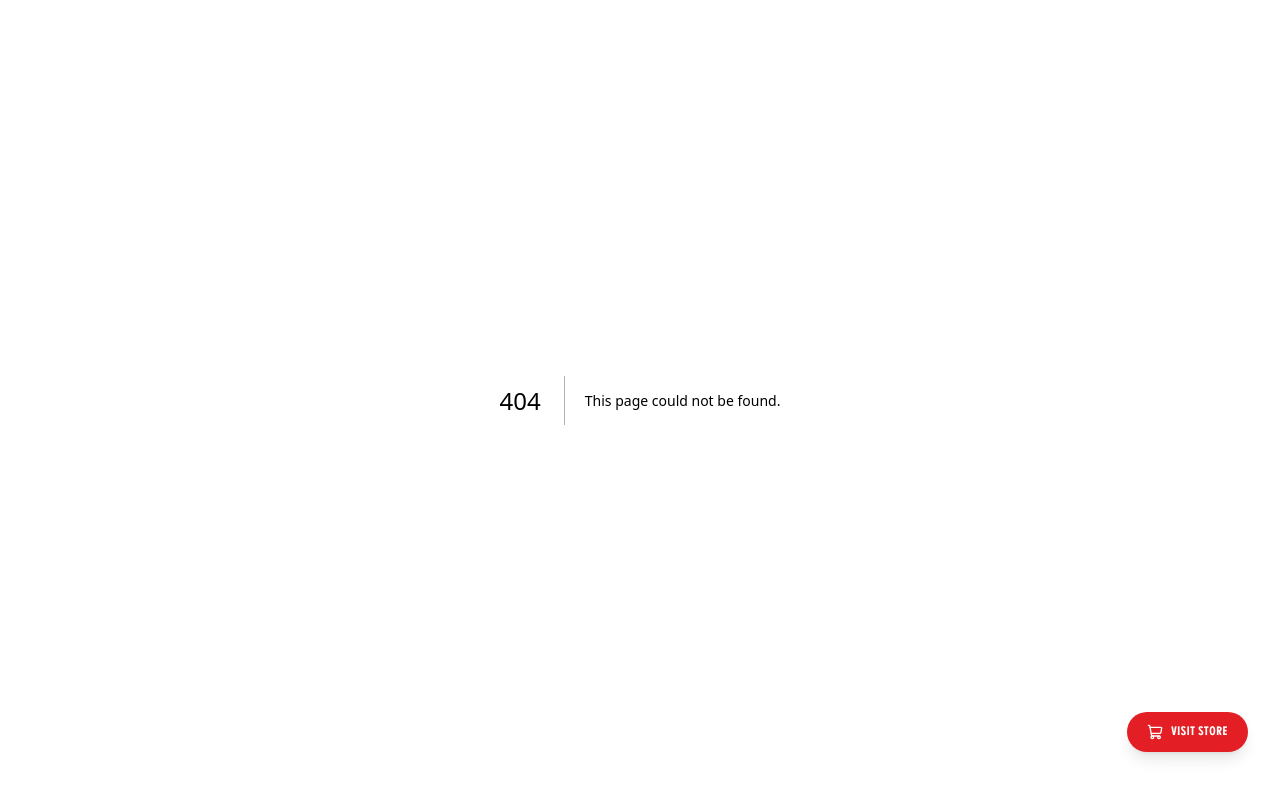
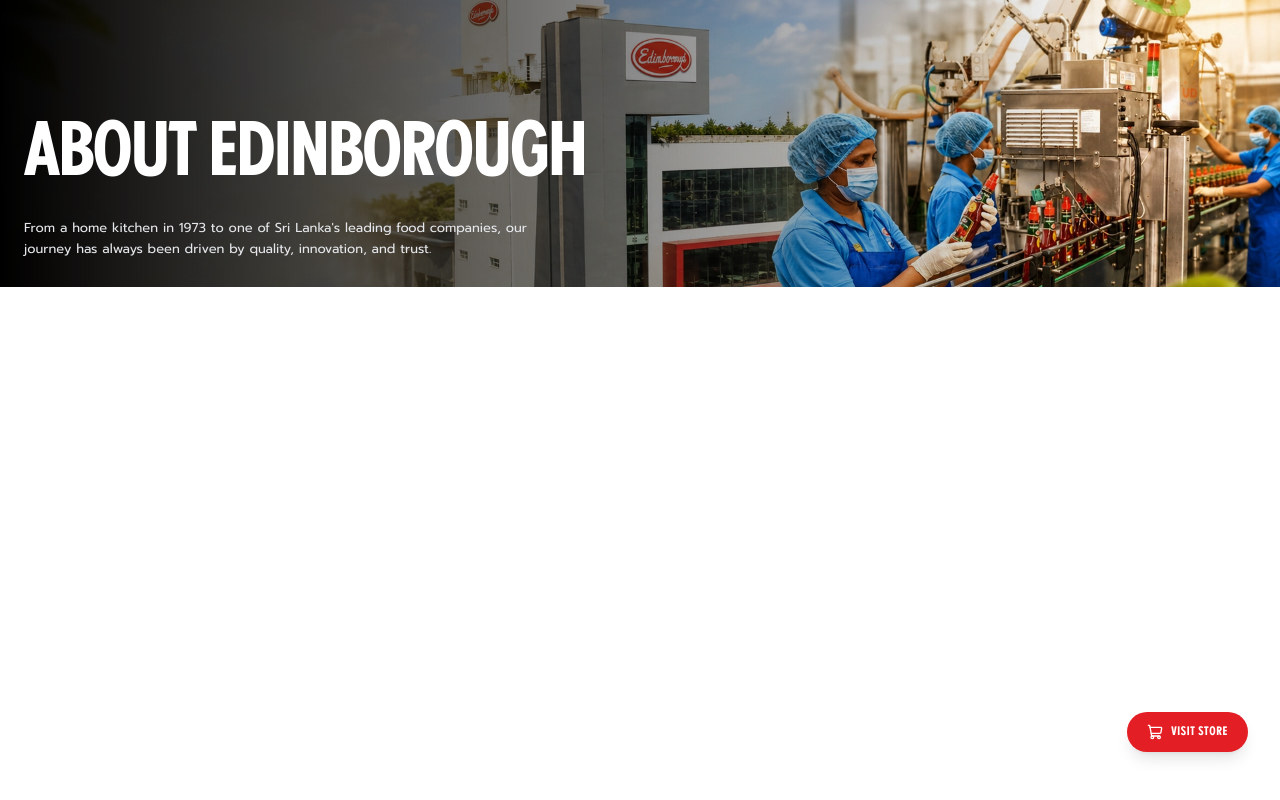
Before and after one commit to Hiruna-SP/edinborough-frontend-next, a Next.js app: page /about in a window 1280 px wide. Before the commit this address had no page. Shown: the top 800 px of the page. Built offline with nearby package versions, Linux system fonts and the light colour scheme.

Commit message:
Add About page with HeroBanner component and background image

```diff
--- /dev/null
+++ b/app/about/page.tsx
@@ -0,0 +1,13 @@
+import HeroBanner from "@/components/common/heroBanner";
+
+export default function About() {
+  return (
+    <main className="min-h-screen bg-white">
+      <HeroBanner
+        title="About Edinborough"
+        text="From a home kitchen in 1973 to one of Sri Lanka's leading food companies, our journey has always been driven by quality, innovation, and trust."
+        backgroundImage="/images/about/herobanner.png"
+      />
+    </main>
+  );
+}
--- /dev/null
+++ b/components/common/heroBanner.tsx
@@ -0,0 +1,42 @@
+import Image from "next/image";
+import { superGrotesk, prompt } from "@/lib/fonts";
+
+interface HeroBannerProps {
+  title: string;
+  text?: string;
+  backgroundImage: string;
+  imageAlt?: string;
+}
+
+
+export default function HeroBanner({ title, text, backgroundImage, imageAlt }: HeroBannerProps) {
+  return (
+    <section className="relative w-full overflow-hidden">
+      {/* Background image */}
+      <Image
+        src={backgroundImage}
+        alt={imageAlt || title}
+        width={1920}
+        height={830}
+        preload
+        sizes="100vw"
+        className="w-full h-auto"
+      />
+
+      {/* Dark gradient overlay for text readability */}
+      <div className="absolute inset-0 bg-gradient-to-r from-black/10  to-black/0" />
+
+      {/* Content */}
+      <div className="absolute inset-0 z-10 flex items-center pt-20">
+        <div className="max-w-3xl pl-6 sm:pl-8 lg:pl-6 pr-6">
+          <h1 className={`${superGrotesk.className} text-white font-normal uppercase leading-tight text-3xl sm:text-4xl md:text-[75px] tracking-tight whitespace-nowrap`}>
+            {title}
+          </h1>
+          <p className={`${prompt.className} max-w-lg mt-3 sm:mt-4 text-gray-200 text-sm sm:text-[13px] leading-relaxed`}>
+            {text}
+          </p>
+        </div>
+      </div>
+    </section>
+  );
+}
```
Also changed, not shown: public/images/about/heroBanner.png (added).
